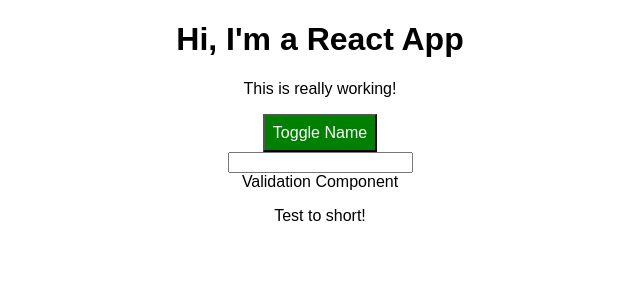
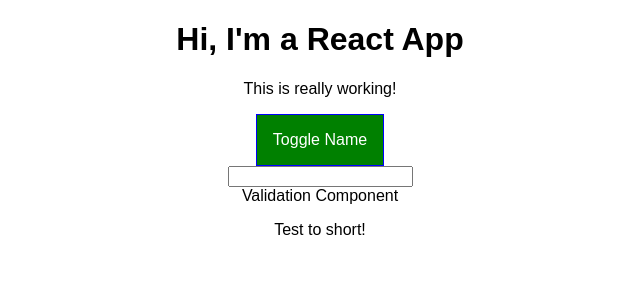
Before and after one commit to ke4tri/react-complete-guide, a React (Create React App) app: page / in a window 1280 px wide. Shown: the top 300 px of the page, without its empty margins (320-960 px from the left). Built offline with nearby package versions, Linux system fonts and the light colour scheme.

Commit message:
Pseudo css

```diff
--- a/src/App.js
+++ b/src/App.js
@@ -73,20 +73,9 @@
 
   render() {
     // JS WAY OF STYLING WITH A CONST AND PASSING TO THE JSX
-    const style = {
-      backgroundColor: "green",
-      color: "white",
-      font: "inherit",
-      border: "1x solid blue",
-      padding: "8px",
-      cursor: "pointer"
-      // ":hover": {
-      //   backgroundColor: "lightgreen",
-      //   color: "black"
-      // }
-    };
 
     let persons = null;
+    let btnClass = "";
 
     if (this.state.showPersons) {
       persons = (
@@ -105,11 +94,7 @@
           })}
         </div>
       );
-      style.backgroundColor = "red";
-      // style[":hover"] = {
-      //   backgroundColor: "salmon",
-      //   color: "black"
-      // };
+      btnClass = classes.Red;
     }
 
     // let classes = ['red', 'bold'].join(' ');
@@ -125,7 +110,7 @@
       <div className={classes.App}>
         <h1>Hi, I'm a React App</h1>
         <p className={assignedClasses.join(" ")}>This is really working!</p>
-        <button style={style} onClick={this.togglePersonsHandler}>
+        <button className={btnClass} onClick={this.togglePersonsHandler}>
           Toggle Name
         </button>
         <div>
--- a/src/App.module.css
+++ b/src/App.module.css
@@ -13,3 +13,26 @@
 .bold {
   font-weight: bold;
 }
+
+.App button {
+  border: 1px solid blue;
+  padding: 16px;
+  background-color: green;
+  font: inherit;
+  color: white;
+  cursor: pointer;
+}
+
+.App button:hover {
+  background-color: lightgreen;
+  color: black;
+}
+
+.App button.Red {
+  background-color: red;
+}
+
+.App button.Red:hover {
+  background-color: salmon;
+  color: black;
+}
```
